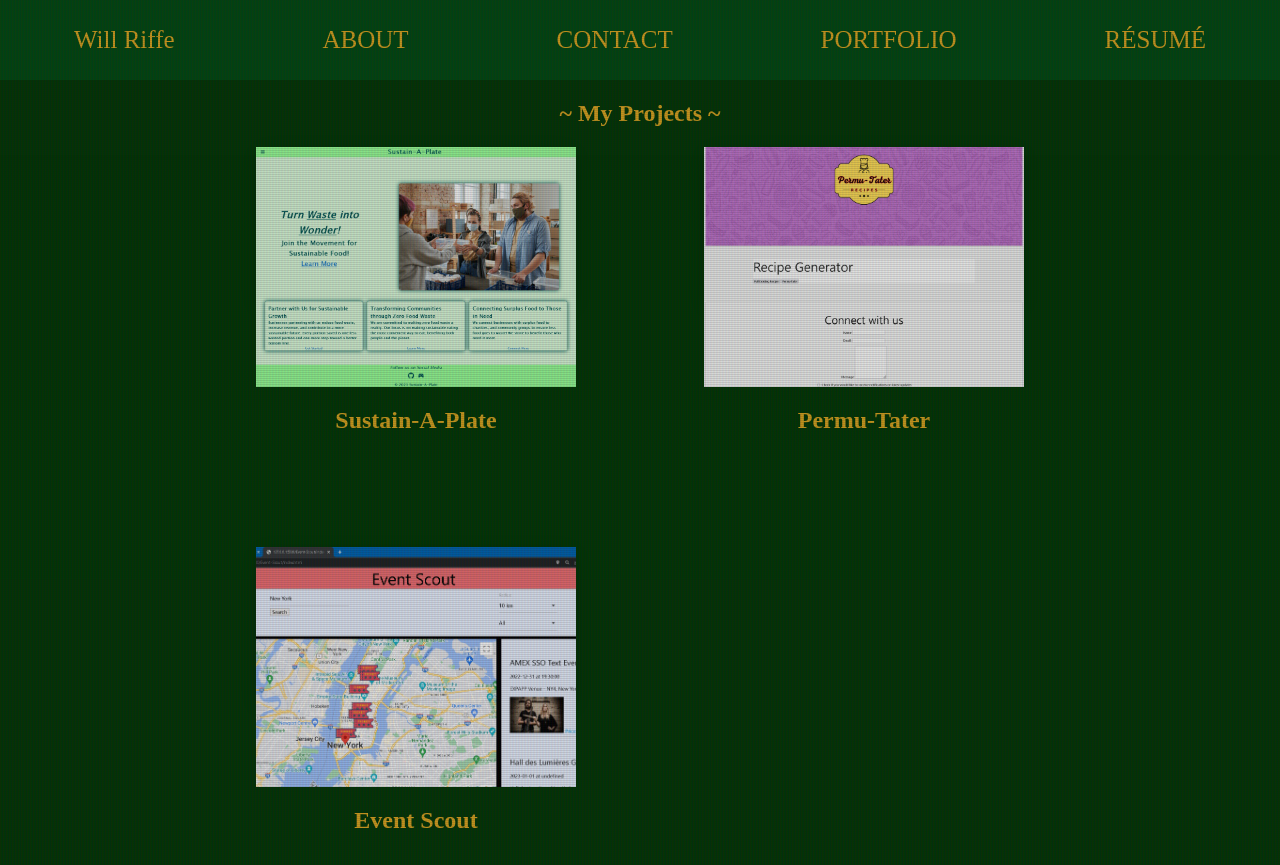
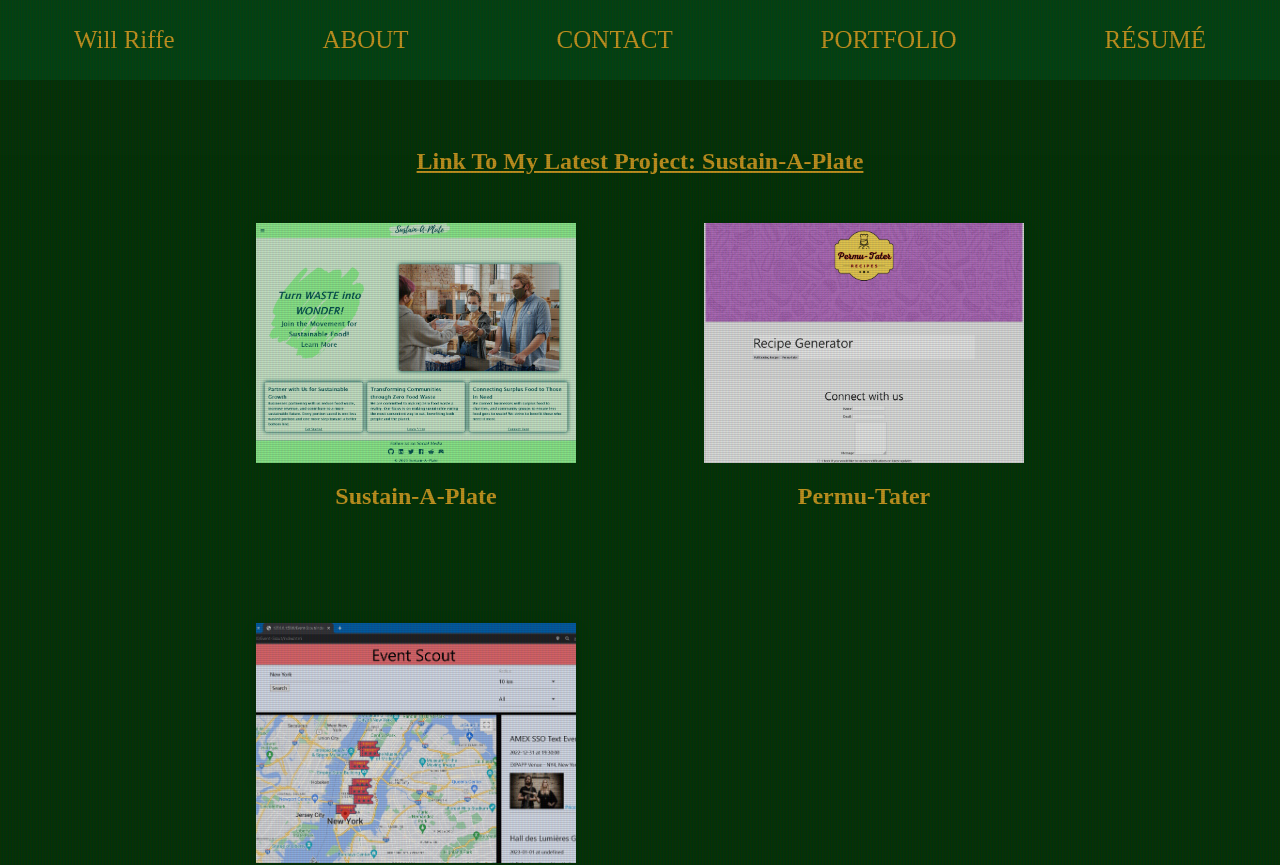
Before and after one commit to Will-Riffe/will-riffe-portfolio, a React (Create React App) app: page /portfolio in a window 1280 px wide. Shown: the top 865 px of the page. Built offline with nearby package versions, Linux system fonts and the light colour scheme.

Commit message:
added sustain-a-plate link

```diff
--- a/src/helpers/PortfolioList.js
+++ b/src/helpers/PortfolioList.js
@@ -1,6 +1,6 @@
 import Proj1 from '../assets/EventScout.png';
 import Proj2 from '../assets/permutater.png';
-import Proj3 from '../assets/Sustain-A-Plate.png';
+import Proj3 from '../assets/Sustain-a-Plate-Page.png';
 
 const PortfolioList = [
   {
--- a/src/pages/Portfolio/Portfolio.css
+++ b/src/pages/Portfolio/Portfolio.css
@@ -1,10 +1,16 @@
-.portfolio {
+section.portfolio {
     width: 100%;
     height: auto;
     display: flex;
     justify-content: center;
     align-items: center;
     flex-direction: column;
+    margin-bottom: 6vh;
+    margin-top: 6vh;
+  }
+
+  section.portfolio h1 {
+        margin-bottom: 6vh;
   }
   .portfolio .projectTitle {
     text-align: center;
--- a/src/pages/Portfolio/index.js
+++ b/src/pages/Portfolio/index.js
@@ -6,11 +6,11 @@ import "./Portfolio.css";
 function Portfolio() {
   return (
     <section className="portfolio">
-      <h1>~ My Projects ~</h1>
+      <h1><a href="https://sustain-a-plate-a492ad2a8239.herokuapp.com/">Link To My Latest Project: Sustain-A-Plate</a> <br/> </h1>
       <div className="portfolioList">
         {PortfolioList.map((project, idx) => {
           return (
-            <PortfolioItem id={idx} name={project.name} image={project.image} />
+            <PortfolioItem key={idx} name={project.name} image={project.image} href={project.link} />
           );
         })}
       </div>
```
Also changed, not shown: src/assets/Sustain-A-Plate.png (deleted), src/assets/Sustain-a-Plate-Page.png (added).
